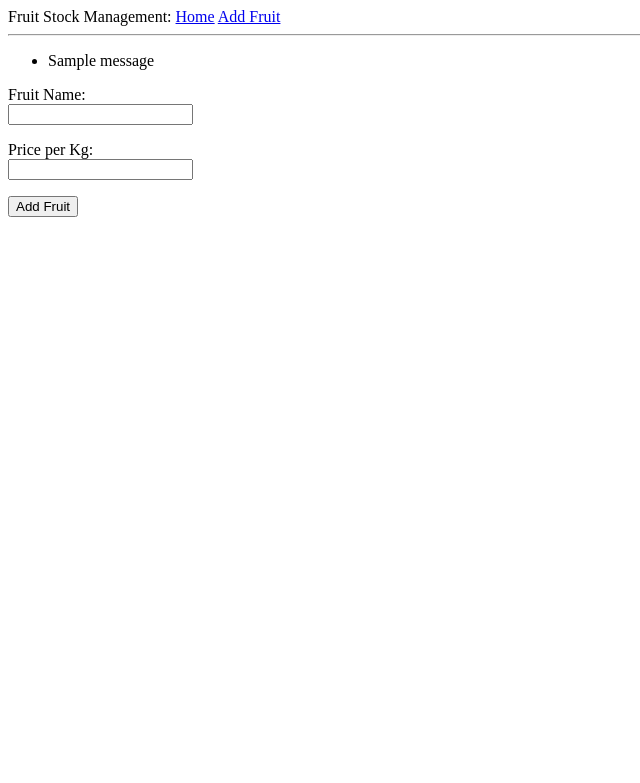
After one commit to leela/demo-fruits-stock-management, a Flask app: page /fruits in a window 1280 px wide. The commit adds this page. Shown: the top 783 px of the page, without its empty margins (0-640 px from the left). Run offline with Flask 3, Linux system fonts and the light colour scheme; one stand-in notice (Sample message) is shown.

Commit message:
demo-5
Introduce forms by adding view to add fruits in the system.

```diff
--- a/fsm/config.py
+++ b/fsm/config.py
@@ -2,3 +2,4 @@ import os
 
 basedir = os.path.abspath(os.path.dirname(__file__))
 DATABASE_URL = os.environ.get('DATABASE_URL') or 'sqlite:///'+os.path.join(basedir, 'app.db')
+SECRET_KEY = "my_secret_key"
--- a/fsm/main.py
+++ b/fsm/main.py
@@ -1,3 +1,4 @@
 from flask import Flask
 
 app = Flask(__name__)
+app.config.from_pyfile('config.py')
--- a/fsm/routes.py
+++ b/fsm/routes.py
@@ -1,4 +1,5 @@
-from flask import render_template
+from flask import (render_template, url_for, request, flash,
+    redirect)
 from fsm import app, config
 import web
 
@@ -8,3 +9,12 @@ db = web.database(config.DATABASE_URL)
 def index():
     fruits = db.select("fruits").list()
     return render_template("index.html", fruits=fruits)
+
+@app.route("/fruits", methods=['GET', 'POST'])
+def fruits():
+    if request.method == 'POST':
+        name, price = request.form['fruit'], request.form['price']
+        db.insert("fruits", name=name, price= float(price))
+        flash(f"Fruit {name} Added to the system")
+        return redirect(url_for("index"))
+    return render_template("add_fruit.html")
--- /dev/null
+++ b/fsm/templates/add_fruit.html
@@ -0,0 +1,15 @@
+{% extends "base.html" %}
+
+{% block content %}
+  <form action="" method="POST">
+    <p>Fruit Name: <br/>
+       <input type="text" id="fruit_id" name="fruit"></input>
+    </p>
+    <p>
+        Price per Kg: <br/>
+        <input type="text" id="price_id" name="price"></input>
+    </p>
+    <button type="submit">Add Fruit</button>
+  </form>
+
+{% endblock %}
--- /dev/null
+++ b/fsm/templates/base.html
@@ -0,0 +1,27 @@
+<html>
+    <head>
+        <title>Fruit Stock Management!</title>
+		<style>
+			th, td {
+				padding: 15px;
+			}
+		</style>
+    </head>
+    <body>
+        <div>Fruit Stock Management:
+            <a href= "{{ url_for('index') }}">Home</a>
+            <a href="{{ url_for('fruits') }}">Add Fruit</a>
+          </div>
+          <hr/>
+          {% with messages = get_flashed_messages() %}
+              {% if messages %}
+              <ul>
+                  {% for message in messages %}
+                  <li>{{ message }}</li>
+                  {% endfor %}
+              </ul>
+              {% endif %}
+          {% endwith %}
+        {% block content %}{% endblock %}
+    </body>
+</html>
```
Also changed, not shown: fsm/templates/index.html (+3 -12 lines).
